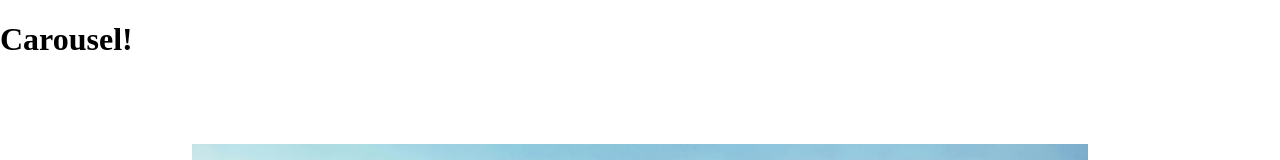
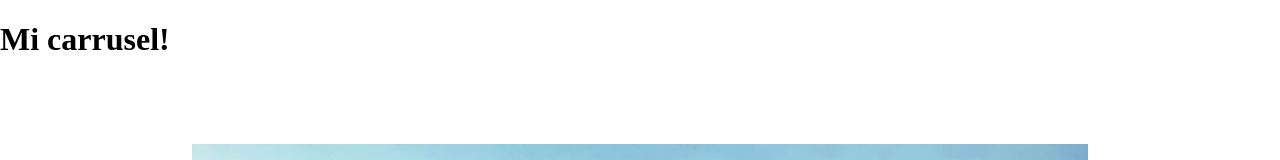
Before and after one commit to mikehathsin/test, a plain HTML site: page index.html in a window 1280 px wide. Shown: the top 160 px of the page. Drawn offline with Linux system fonts and the light colour scheme.

Commit message:
update title

```diff
--- a/index.html
+++ b/index.html
@@ -7,7 +7,7 @@
     <link rel="stylesheet" href="styles.css" />
   </head>
   <body>
-    <h1>Carousel!</h1>
+    <h1>Mi carrusel!</h1>
     <div class="container">
       <div class="carousel">
         <div id="images" class="images">
```
